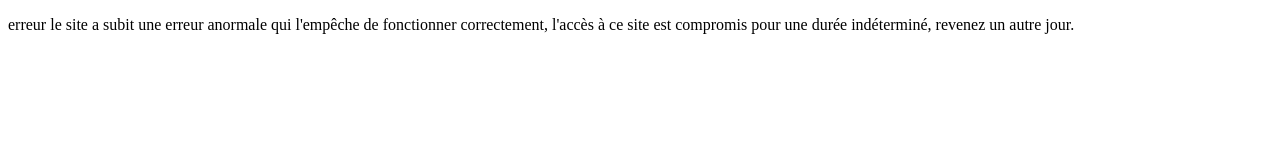
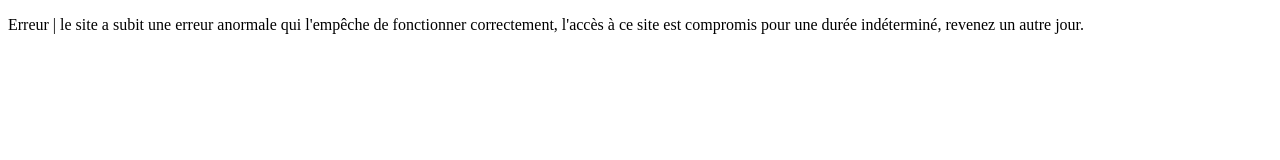
Before and after one commit to Quoifeursan/Odyssey, a plain HTML site: page index.html in a window 1280 px wide. Drawn offline with Linux system fonts and the light colour scheme.

Commit message:
Update index.html

```diff
--- a/index.html
+++ b/index.html
@@ -5,6 +5,6 @@
   <title>Erreur critique</title>
 </head>
     <body>
-      <p> erreur le site a subit une erreur anormale qui l'empêche de fonctionner correctement, l'accès à ce site est compromis pour une durée indéterminé, revenez un autre jour.</p>
+      <p> Erreur | le site a subit une erreur anormale qui l'empêche de fonctionner correctement, l'accès à ce site est compromis pour une durée indéterminé, revenez un autre jour.</p>
 </body>
 </html>
```
